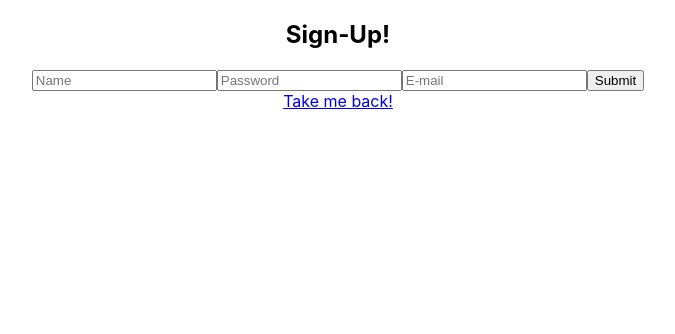
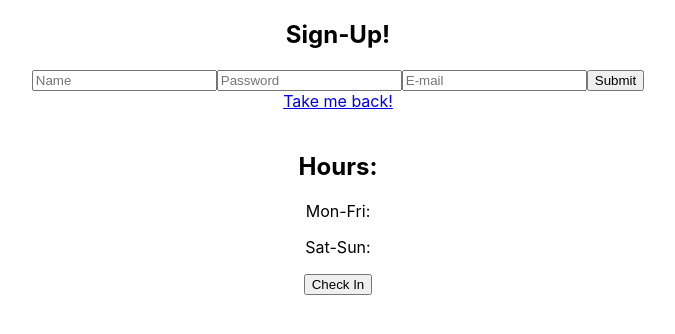
Before and after one commit to RestaurantPassport-BW/front-end, a React (Create React App) app: page /register in a window 1280 px wide. Shown: the top 334 px of the page, without its empty margins (302-977 px from the left). Built offline with nearby package versions, Linux system fonts and the light colour scheme.

Commit message:
Completed inital card workup for restaurant

```diff
--- a/package.json
+++ b/package.json
@@ -6,6 +6,7 @@
     "axios": "^0.19.0",
     "bootstrap": "^4.3.1",
     "formik": "^1.5.8",
+    "gsap": "^2.1.3",
     "react": "^16.9.0",
     "react-dom": "^16.9.0",
     "react-router": "^5.0.1",
--- a/src/App.js
+++ b/src/App.js
@@ -5,6 +5,7 @@ import { Switch, Route } from "react-router";
 import Login from "./components/auth/Login";
 import Register from "./components/auth/Register";
 import styled from 'styled-components'
+import RestCard from "./components/restaurants/RestCard";
 
 const A = styled.a`
   padding: 20px;
@@ -21,7 +22,7 @@ function App() {
         <Route path={"/login"} component={Login} />
         <Route path={"/register"} component={Register} />
       </Switch>
-
+      <RestCard />
     </div>
   );
 }
--- a/src/components/restaurants/RestCard.js
+++ b/src/components/restaurants/RestCard.js
@@ -1,9 +1,21 @@
 import React from 'react'
 
-function RestCard() {
+function RestCard(props) {
     return (
-        <div>
-            THIS WILL BE THE CARD ITSELF
+        <div className='restCard'>
+            <img src={props.image}/>
+            <h1>{props.name}</h1>
+            <p>{props.cuisine}</p>
+            <div>
+                <p>{props.phone}</p>
+                <p>{props.address}</p>
+            </div>
+            <div>
+                <h2>Hours:</h2>
+                <p>Mon-Fri: {props.week}</p>
+                <p>Sat-Sun: {props.weekend}</p>
+            </div>
+            <button>Check In</button>
         </div>
     )
 }
--- a/src/components/restaurants/RestList.js
+++ b/src/components/restaurants/RestList.js
@@ -1,4 +1,3 @@
-
 import React from 'react'
 
 function RestList() {
```
Also changed, not shown: 1 other file (tests, documents, lock files or other folders).
